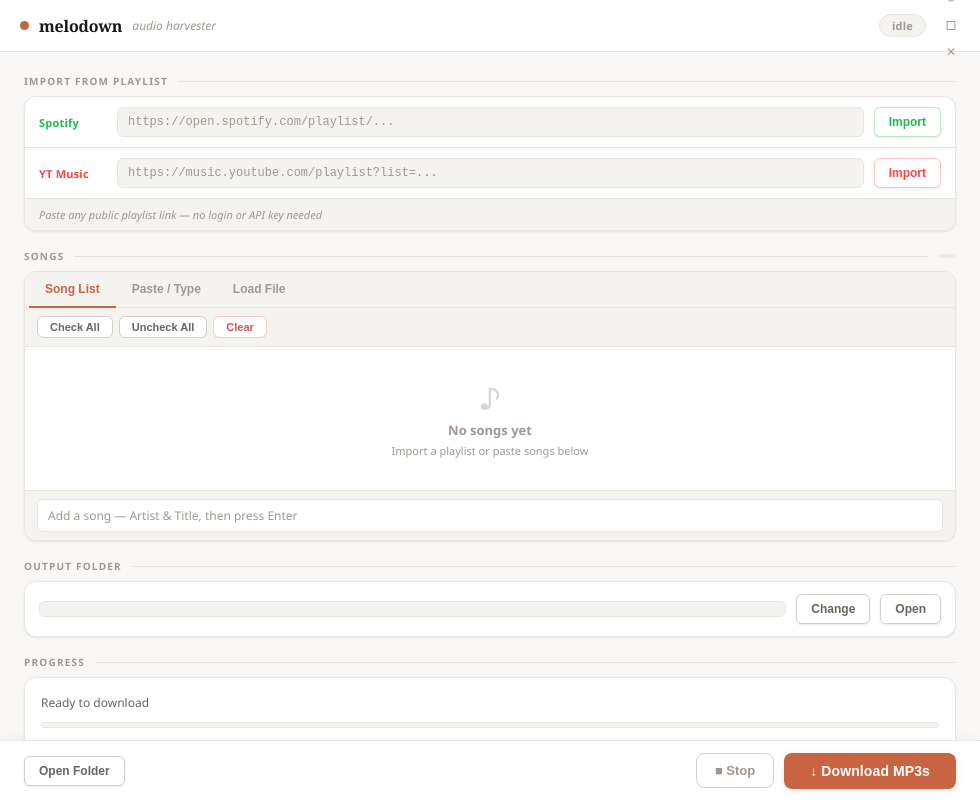
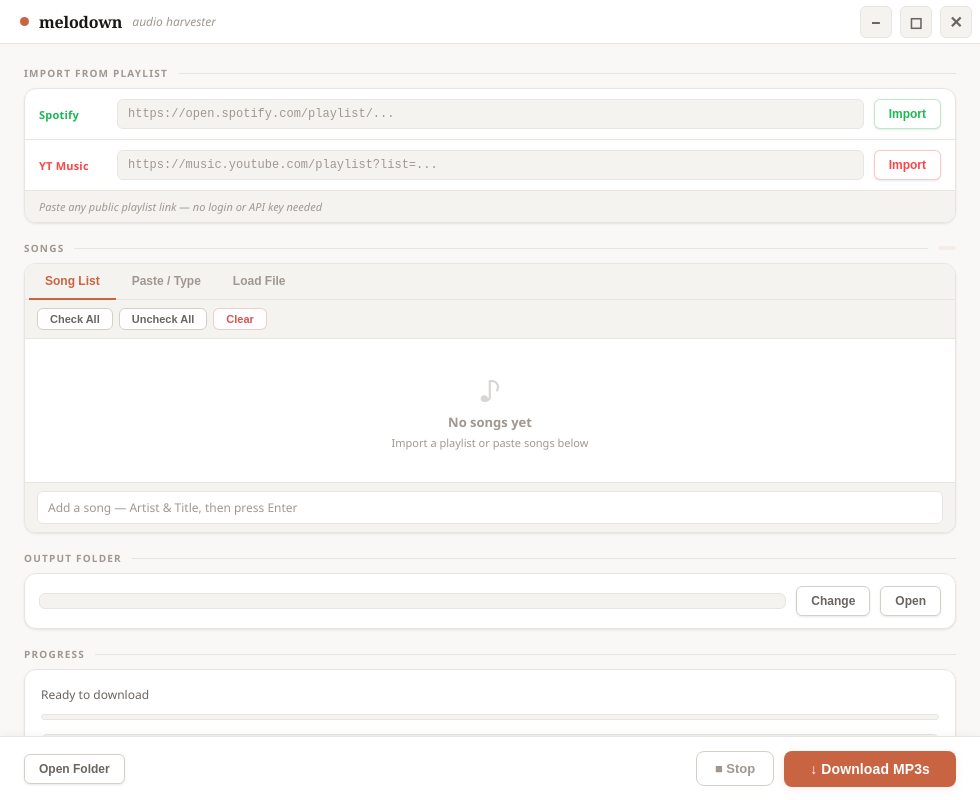
Before and after one commit to brabecmarek-prog/melodown, an Electron app: page index.html in a window 980 px wide. Drawn offline with Linux system fonts and the light colour scheme; no server answers.

Commit message:
Fix titlebar buttons and layout

```diff
--- a/index.html
+++ b/index.html
@@ -15,12 +15,9 @@
       <span class="logo-sub">audio harvester</span>
     </div>
     <div class="titlebar-right">
-      <div class="status-pill" id="statusPill">idle</div>
-      <div class="win-controls" id="winControls">
-        <div class="win-btn" id="btnMin">&#8211;</div>
-        <div class="win-btn" id="btnMax">&#9633;</div>
-        <div class="win-btn close" id="btnClose">&#10005;</div>
-      </div>
+      <div class="win-btn" id="btnMin">&#8722;</div>
+      <div class="win-btn" id="btnMax">&#9723;</div>
+      <div class="win-btn close" id="btnClose">&#x2715;</div>
     </div>
   </div>
 
--- a/main.js
+++ b/main.js
@@ -43,7 +43,7 @@ function getYtdlp() {
 
 function createWindow() {
   win = new BrowserWindow({
-    width: 960, height: 860, minWidth: 800, minHeight: 720,
+    width: 980, height: 920, minWidth: 820, minHeight: 780,
     frame: false,
     backgroundColor: '#f9f8f6',
     titleBarStyle: isMac ? 'hiddenInset' : 'default',
--- a/renderer.js
+++ b/renderer.js
@@ -325,8 +325,15 @@ function setProgress(frac, label) {
 }
 
 function setStatus(text, color) {
-  $('statusPill').textContent = text
-  $('statusPill').style.color = color || 'var(--text2)'
+  const pill = $('statusPill')
+  if (!pill) return
+  pill.textContent = text
+  pill.style.color = color || 'var(--text2)'
+  if (text === 'idle' || text === 'ready') {
+    pill.classList.add('idle')
+  } else {
+    pill.classList.remove('idle')
+  }
 }
 
 function log(text, cls) {
--- a/style.css
+++ b/style.css
@@ -36,6 +36,8 @@ html, body {
   font-size: 14px;
   user-select: none;
   -webkit-font-smoothing: antialiased;
+  display: flex;
+  flex-direction: column;
 }
 
 /* ── Titlebar ─────────────────────────────────────────────────────────────── */
@@ -43,10 +45,10 @@ html, body {
   display: flex;
   align-items: center;
   justify-content: space-between;
-  height: 52px;
+  height: 44px;
   background: var(--bg2);
   border-bottom: 1px solid var(--border);
-  padding: 0 16px 0 20px;
+  padding: 0 8px 0 20px;
   -webkit-app-region: drag;
   flex-shrink: 0;
   box-shadow: var(--shadow);
@@ -56,6 +58,8 @@ html, body {
   display: flex;
   align-items: center;
   gap: 10px;
+  min-width: 0;
+  overflow: hidden;
 }
 
 .logo-dot {
@@ -81,8 +85,20 @@ html, body {
 
 .titlebar-right {
   display: flex;
+  flex-direction: row;
   align-items: center;
-  gap: 6px;
+  gap: 8px;
+  -webkit-app-region: no-drag;
+  flex-shrink: 0;
+  padding-left: 8px;
+  margin-left: auto;
+}
+
+.win-controls {
+  display: flex;
+  flex-direction: row;
+  align-items: center;
+  gap: 4px;
   -webkit-app-region: no-drag;
 }
 
@@ -95,31 +111,40 @@ html, body {
   border-radius: 20px;
   padding: 3px 12px;
   letter-spacing: 0.2px;
-  transition: color 0.3s, background 0.3s;
-  margin-right: 6px;
+  transition: color 0.3s, background 0.3s, opacity 0.3s;
+  white-space: nowrap;
 }
+.status-pill.idle { opacity: 0; pointer-events: none; }
 
 .win-btn {
-  width: 26px; height: 26px;
+  width: 32px; height: 32px;
   display: flex; align-items: center; justify-content: center;
   border-radius: var(--radius-xs);
   cursor: pointer;
-  font-size: 12px;
-  color: var(--muted);
+  font-size: 16px;
+  font-weight: bold;
+  color: var(--text2);
+  background: var(--card2);
+  border: 1px solid var(--border);
   transition: background 0.15s, color 0.15s;
+  -webkit-app-region: no-drag;
+  flex-shrink: 0;
+  line-height: 1;
 }
-.win-btn:hover { background: var(--card2); color: var(--text); }
-.win-btn.close:hover { background: var(--red-dim); color: var(--red); }
+.win-btn:hover { background: var(--border2); color: var(--text); }
+.win-btn.close:hover { background: var(--red); color: white; border-color: var(--red); }
 
 /* ── App body ─────────────────────────────────────────────────────────────── */
 .app-body {
   overflow-y: auto;
   padding: 20px 24px 12px;
-  height: calc(100vh - 52px - 60px);
+  height: calc(100vh - 48px - 64px);
   scrollbar-width: thin;
   scrollbar-color: var(--border2) transparent;
   background: var(--bg);
   -webkit-app-region: no-drag;
+  flex: 1;
+  min-height: 0;
 }
 .app-body::-webkit-scrollbar { width: 5px; }
 .app-body::-webkit-scrollbar-track { background: transparent; }
@@ -403,7 +428,7 @@ textarea::placeholder { color: var(--muted); }
 
 /* ── Action bar ───────────────────────────────────────────────────────────── */
 .action-bar {
-  height: 60px;
+  height: 64px;
   background: var(--bg2);
   border-top: 1px solid var(--border);
   display: flex;
@@ -412,6 +437,8 @@ textarea::placeholder { color: var(--muted); }
   padding: 0 24px;
   flex-shrink: 0;
   box-shadow: 0 -2px 8px rgba(0,0,0,0.04);
+  position: relative;
+  z-index: 100;
 }
 
 .action-right { display: flex; gap: 10px; align-items: center; }
@@ -652,11 +679,12 @@ textarea::placeholder { color: var(--muted); }
   display: flex;
   align-items: center;
   justify-content: space-between;
-  padding: 10px 24px;
+  padding: 8px 24px;
   background: linear-gradient(135deg, #fff8f0, #fff3e8);
   border-bottom: 1px solid rgba(201,100,66,0.25);
   animation: slideDown 0.3s ease;
   flex-shrink: 0;
+  z-index: 50;
 }
 
 @keyframes slideDown {
```
Also changed, not shown: 1 other file.
